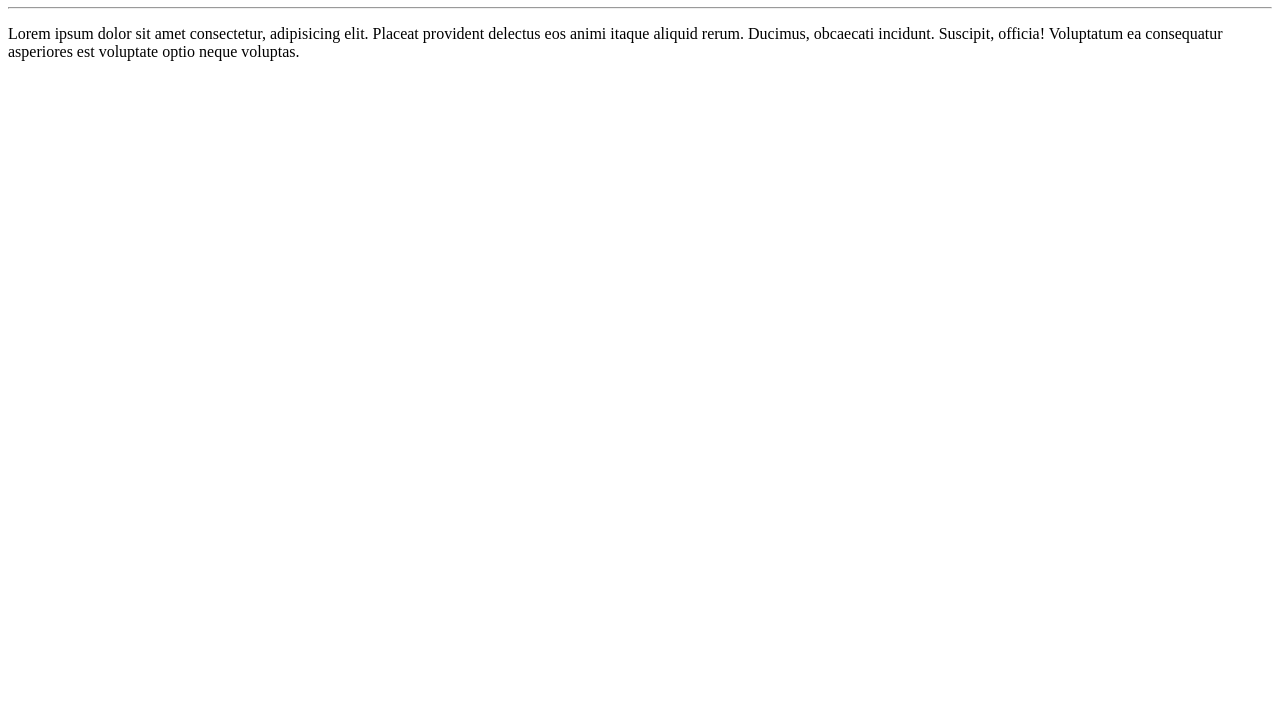
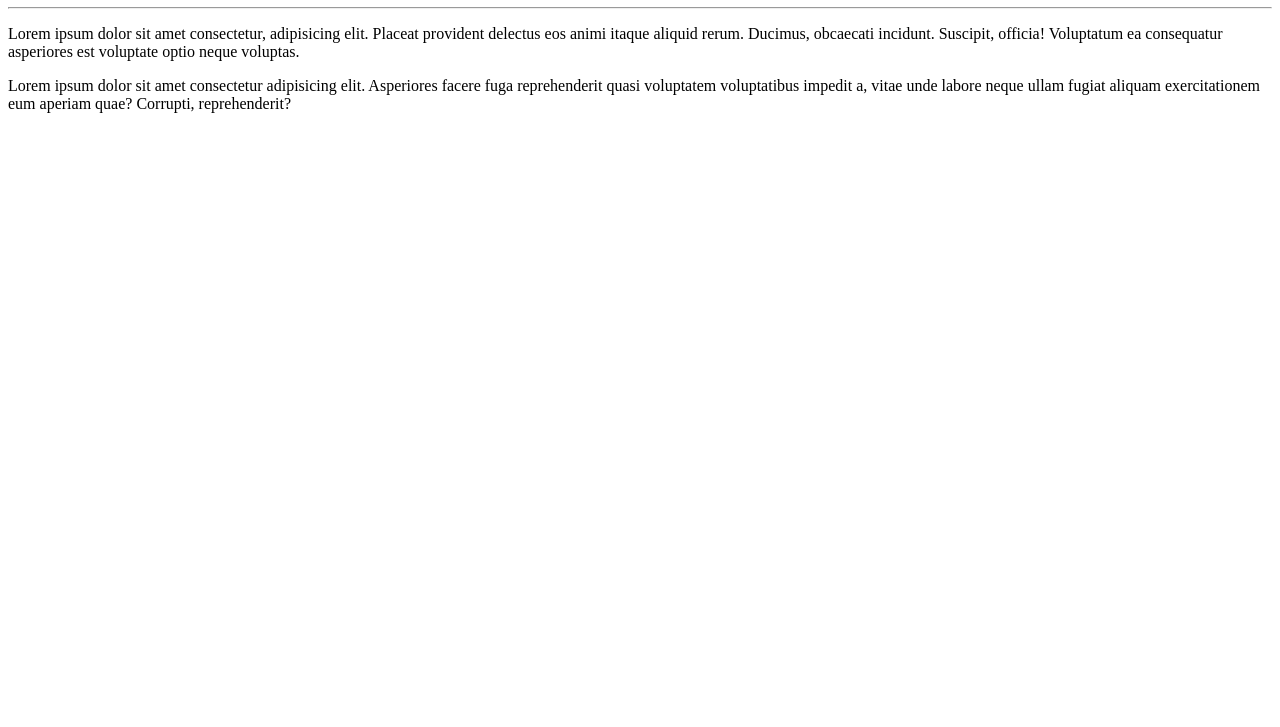
Before and after one commit to juninhodqs2/HelloWorld, a plain HTML site: page site_exemplo/index.html in a window 1280 px wide. Shown: the part 73-800 px from the top of the page. Drawn offline with Linux system fonts and the light colour scheme.

Commit message:
Adicionei um novo parágrafo

```diff
--- a/site_exemplo/index.html
+++ b/site_exemplo/index.html
@@ -9,6 +9,7 @@
     <h1>HelloWord!</h1>
     <hr>
     <p>Lorem ipsum dolor sit amet consectetur, adipisicing elit. Placeat provident delectus eos animi itaque aliquid rerum. Ducimus, obcaecati incidunt. Suscipit, officia! Voluptatum ea consequatur asperiores est voluptate optio neque voluptas.</p>
+    <p>Lorem ipsum dolor sit amet consectetur adipisicing elit. Asperiores facere fuga reprehenderit quasi voluptatem voluptatibus impedit a, vitae unde labore neque ullam fugiat aliquam exercitationem eum aperiam quae? Corrupti, reprehenderit?</p>
 
 </body>
 </html>
```
